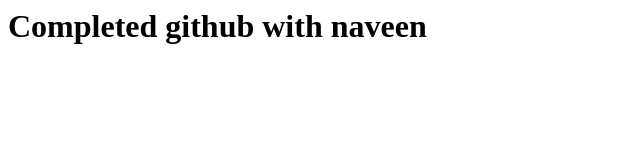
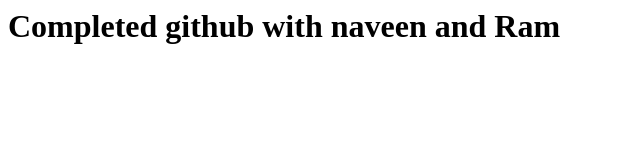
Before and after one commit to VarunKrishnanV/git-naveen, a plain HTML site: page index.html in a window 1280 px wide. Shown: the whole page, without its empty margins (0-640 px from the left). Drawn offline with Linux system fonts and the light colour scheme.

Commit message:
Update index.html

```diff
--- a/index.html
+++ b/index.html
@@ -1,5 +1,5 @@
 <html>
   <body>
-    <h1>Completed github with naveen</h1>
+    <h1>Completed github with naveen and Ram</h1>
   </body>
 </html>
```
